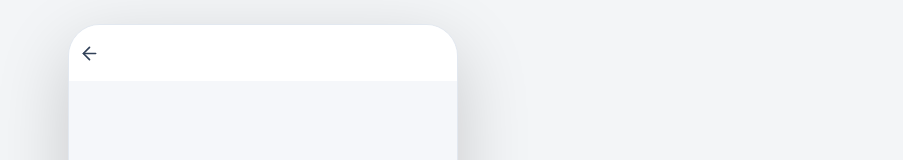
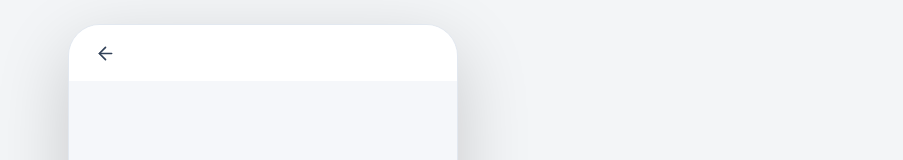
Before and after one commit to atip-mecode/btm, a Next.js app: page /new in a window 1280 px wide. Shown: the top 160 px of the page, without its empty margins (377-1280 px from the left). Built offline with nearby package versions, Linux system fonts and the light colour scheme.

Commit message:
Restore top navigation horizontal padding

```diff
--- a/src/components/layout/TopNavigation.tsx
+++ b/src/components/layout/TopNavigation.tsx
@@ -7,7 +7,7 @@ export function TopNavigation() {
   const router = useRouter();
 
   return (
-    <header className="flex h-14 items-center bg-white pr-4 pt-[env(safe-area-inset-top)]">
+    <header className="flex h-14 items-center bg-white px-4 pt-[env(safe-area-inset-top)]">
       <button
         type="button"
         aria-label="ย้อนกลับ"
```
